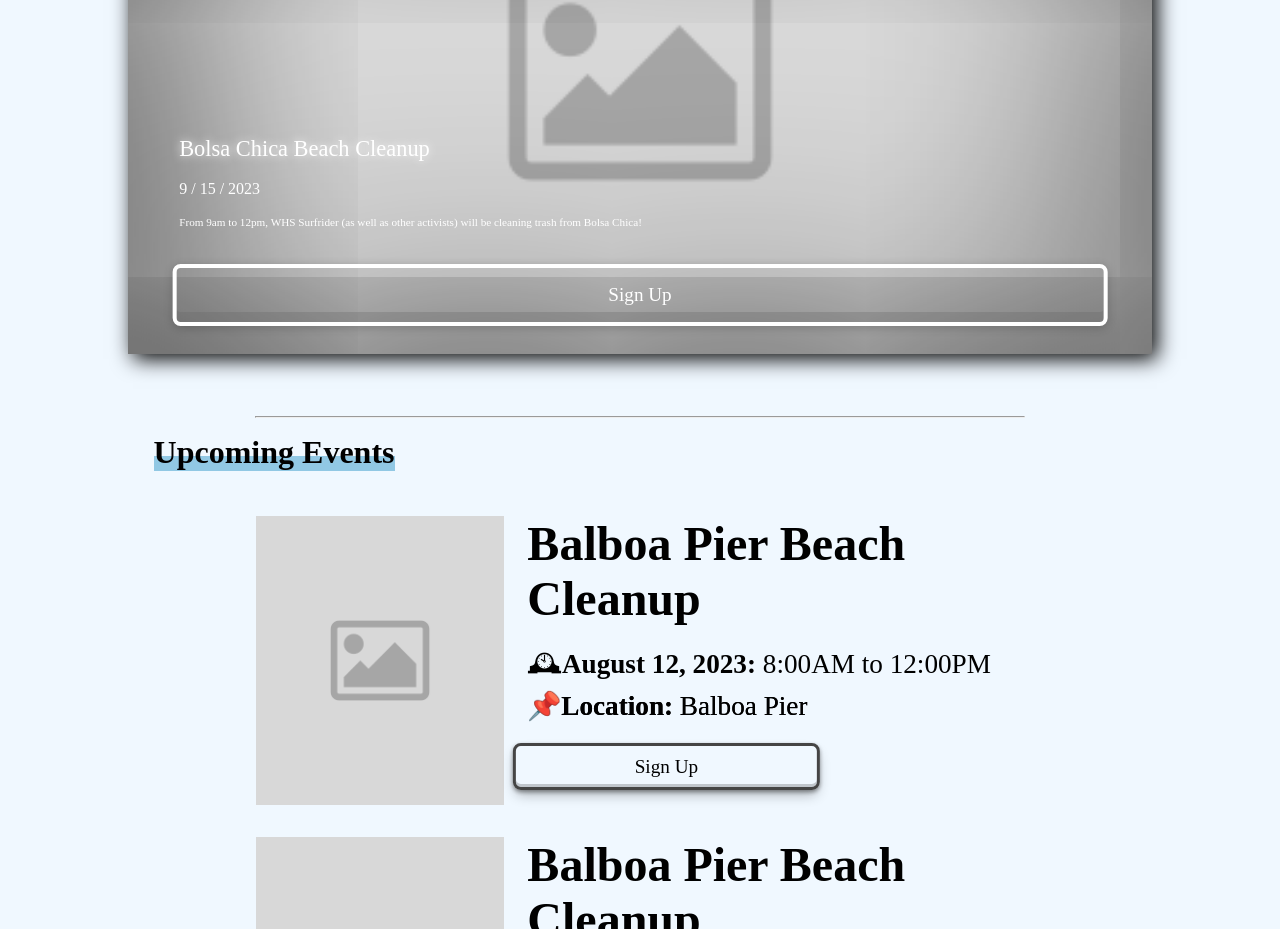
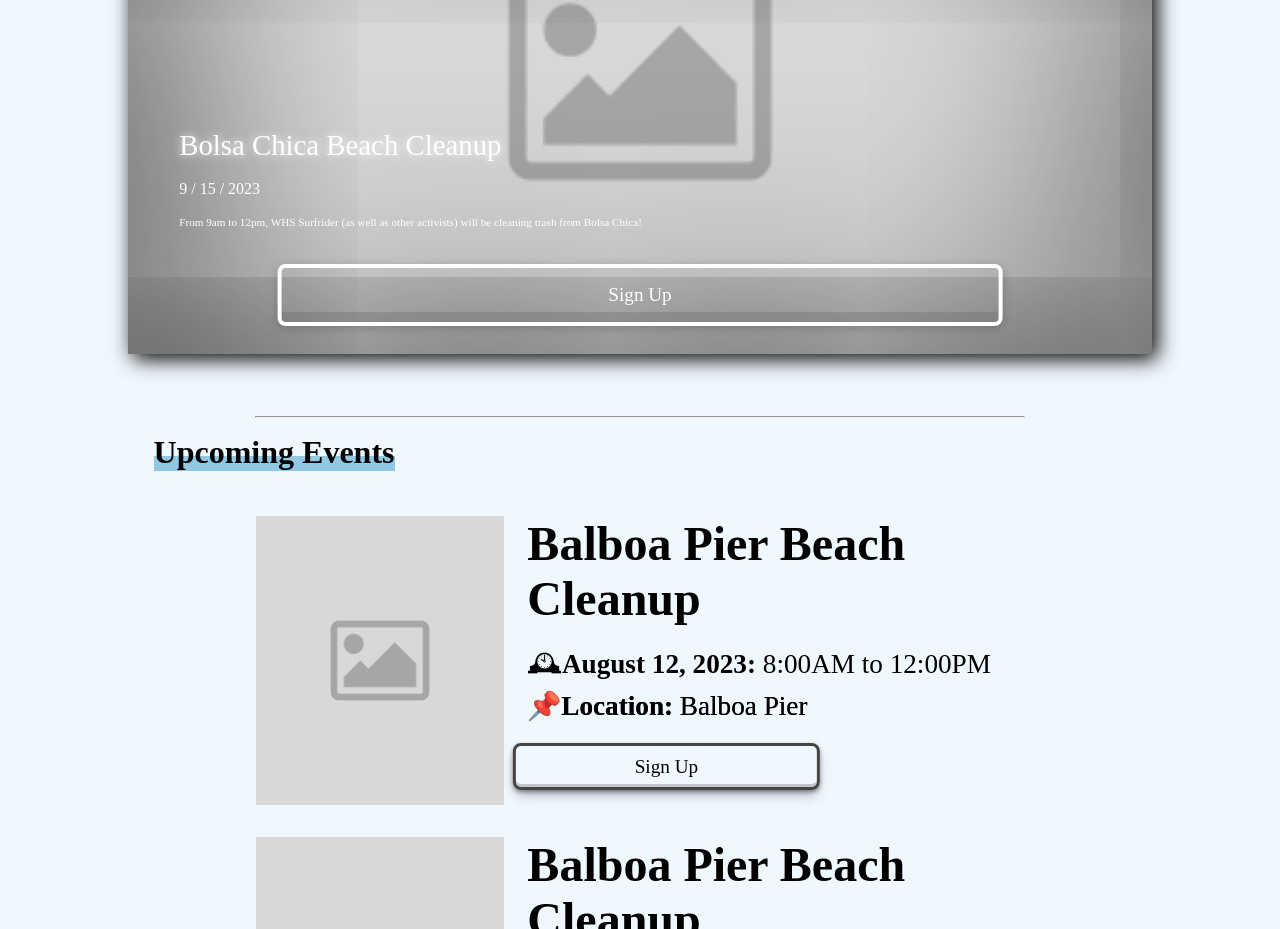
Before and after one commit to Christopher-Vu/Surfrider-WHS, a plain HTML site: page volunteer.html in a window 1280 px wide. Shown: the part 1152-2081 px from the top of the page. Drawn offline with Linux system fonts and the light colour scheme; a web font is replaced by a local one.

Commit message:
Update style.css

```diff
--- a/style.css
+++ b/style.css
@@ -1229,7 +1229,7 @@ body {
     color: white;
     padding-top: 2vh;
     padding-bottom: 2vh;
-    width: 83%;
+    width: 50vw;
     box-shadow: rgba(0, 0, 0, 0.2) 0px 2px 10px, rgba(100, 100, 100, 0.3) 0px -10px 0px inset;
 }
 
@@ -1442,7 +1442,7 @@ body {
     }
 
     .upcoming-event-header {
-        font-size: 1.4em;
+        font-size: 1.8em;
     }
 
     .upcoming-event-desc {
```
